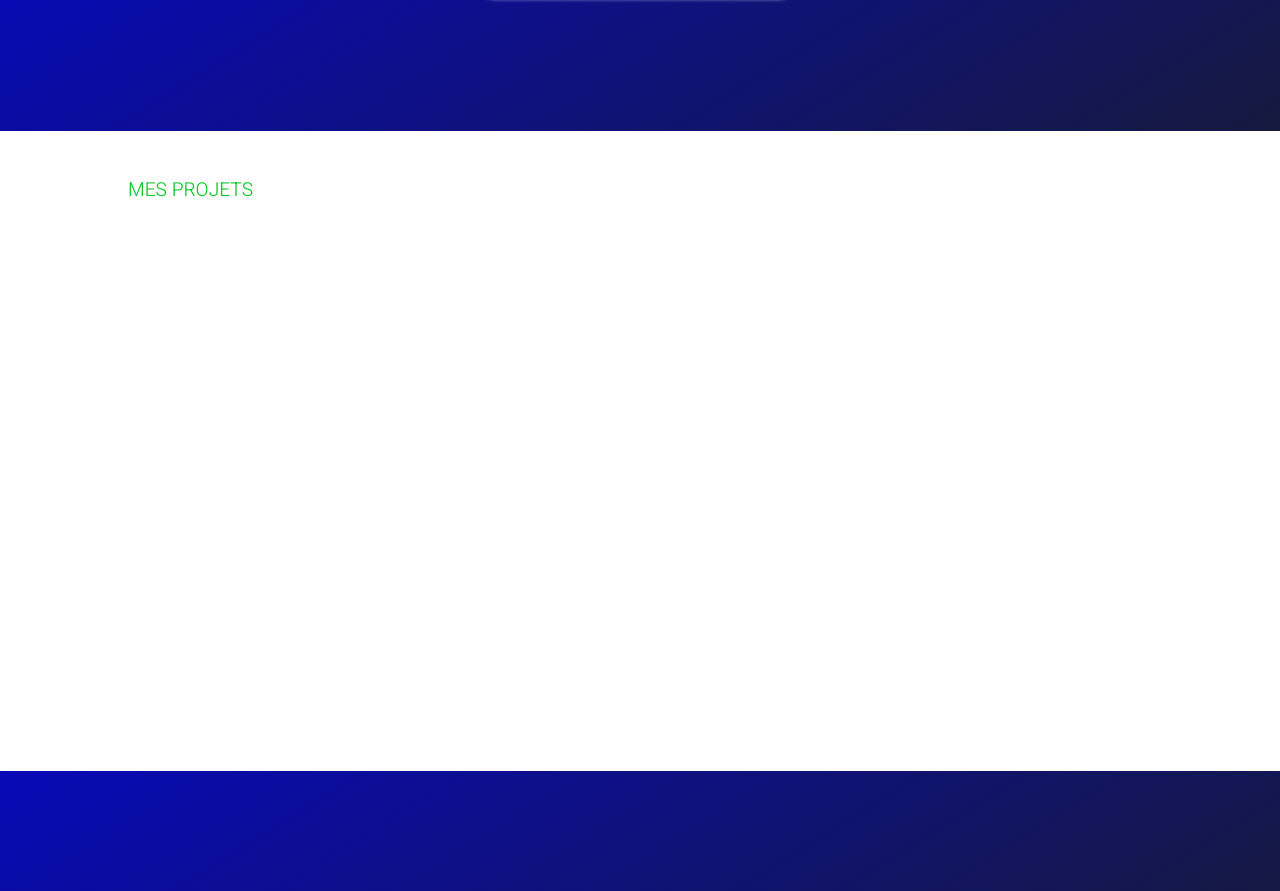
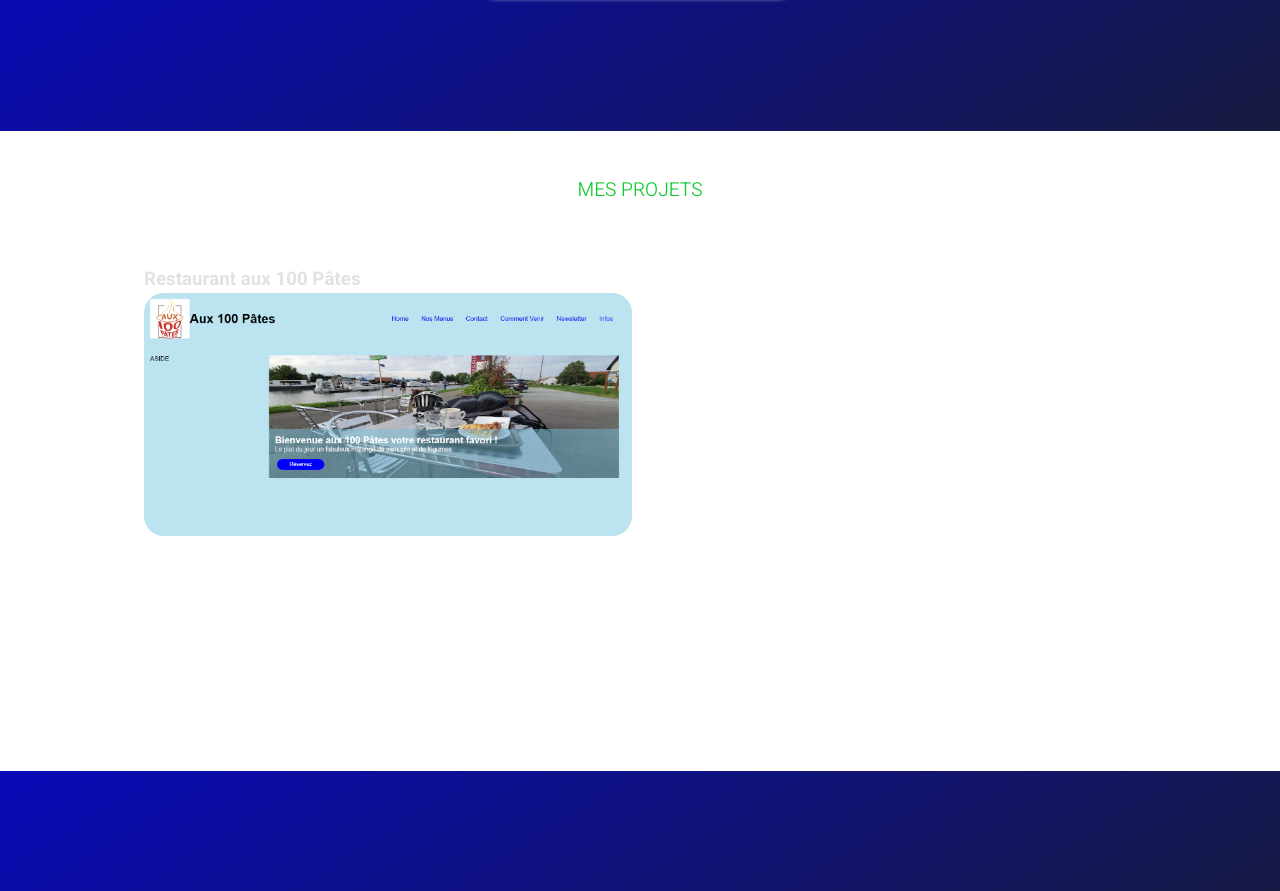
Before and after one commit to Manidoux41/portfolio, a plain HTML site: page index.html in a window 1280 px wide. Shown: the part 2204-3095 px from the top of the page. Drawn offline with Linux system fonts and the light colour scheme.

Commit message:
Add first project

```diff
--- a/index.html
+++ b/index.html
@@ -110,6 +110,12 @@
         <section class="projects">
             <div class="projects__wrapper">
                 <h2>Mes Projets</h2>
+                <div class="website">
+                    <div class="resto">
+                        <h3>Restaurant aux 100 Pâtes</h3>
+                        <img src="./assets/images/projects/resto.PNG" alt="Aux 100 Pâtes">
+                    </div>
+                </div>
             </div>
 
         </section>
--- a/style.css
+++ b/style.css
@@ -131,6 +131,25 @@ h2 .help {
     color: #11C92E;
     text-transform: uppercase;
     padding-top: 45px;
+    text-align:center;
+    margin: 15px
+}
+.website {
+    margin-top: 45px;
+    width: 100%;
+    display: grid;
+    grid-template-columns: repeat(12, 1fr);
+    grid-auto-row: 10vw;
+    grid-gap: 1rem;
+    padding: 1rem;
+}
+.resto {
+    grid-column: 1 / 7;
+}
+.resto img {
+    max-width: 100%;
+    border-radius: 20px;
+
 }
 @media screen and (max-width: 920px) {
     header {
```
Also changed, not shown: assets/images/projects/resto.PNG (added).
